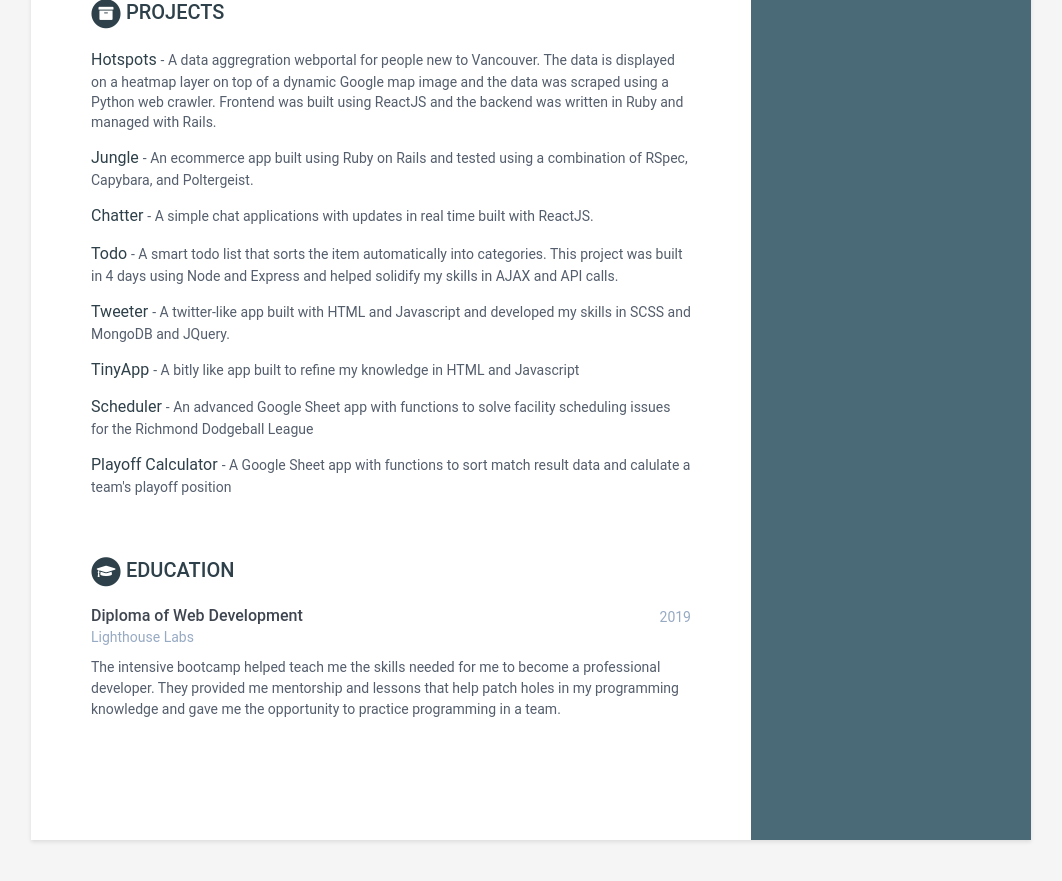
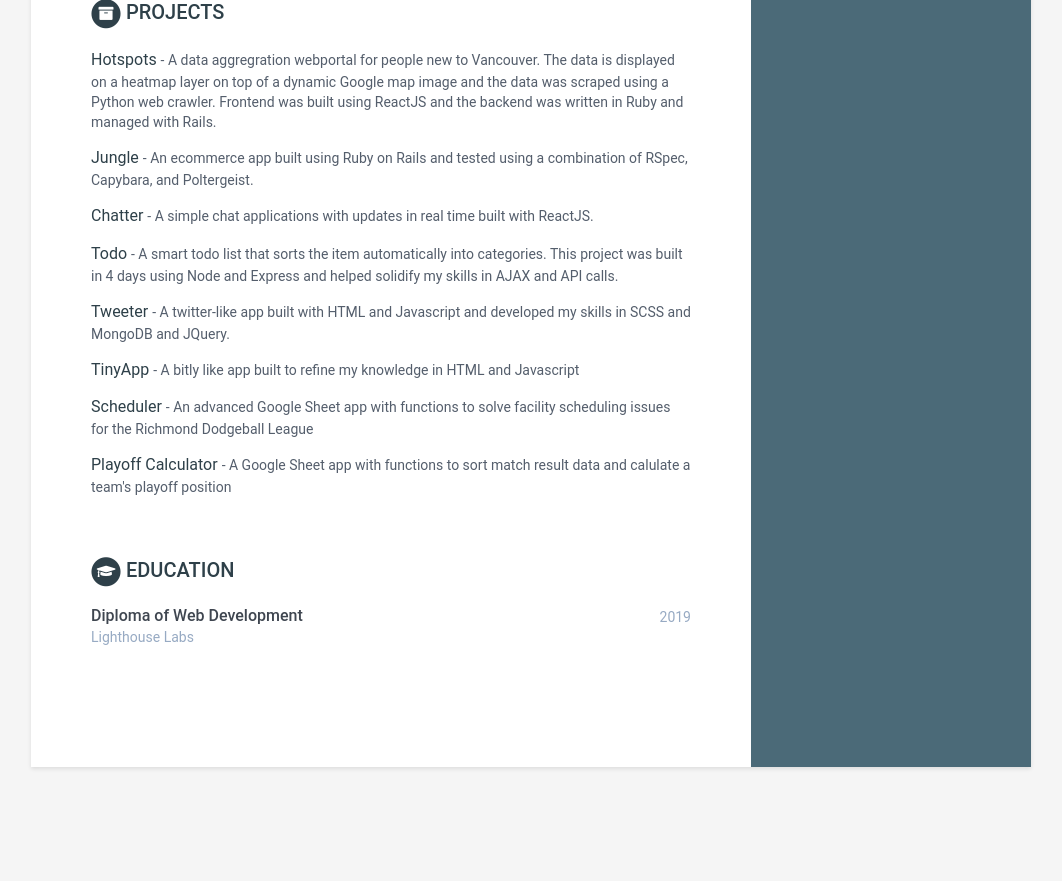
Before and after one commit to bobbyhplau/bobbyhplau.github.io, a Jekyll site: the page built from index.html, in a window 1280 px wide and 900 px high, scrolled down 1805 px. Shown: the top 881 px of the window, without its empty margins (109-1171 px from the left). Built offline with Jekyll 4.4.1, drawn with Linux system fonts in a browser that asks for light colours; after the commit the page ends 2632 px from its top, so only the background shows below that.

Commit message:
Removed description of LHL

```diff
--- a/_data/data.yml
+++ b/_data/data.yml
@@ -48,11 +48,6 @@ education:
     - degree: Diploma of Web Development
       university: Lighthouse Labs
       time: 2019
-      details: |
-        The intensive bootcamp helped teach me the skills needed for me to become
-        a professional developer. They provided me mentorship and lessons that help
-        patch holes in my programming knowledge and gave me the opportunity to practice
-        programming in a team.
 
 experiences:
     - role: Fullstack Junior Developer
```
Also changed, not shown: 1 other file.
